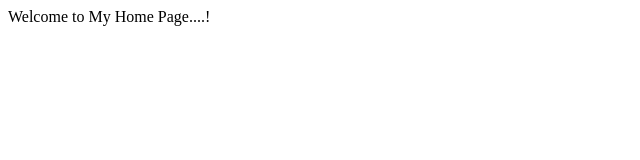
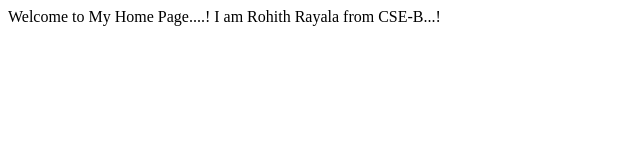
Before and after one commit to Rohith635/MyGit, a plain HTML site: page index.html in a window 1280 px wide. Shown: the whole page, without its empty margins (0-640 px from the left). Drawn offline with Linux system fonts and the light colour scheme.

Commit message:
index.html is modified

```diff
--- a/index.html
+++ b/index.html
@@ -10,6 +10,7 @@
 
 <body>
     Welcome to My Home Page....!
+    I am Rohith Rayala from CSE-B...!
 </body>
 
 </html>
```
